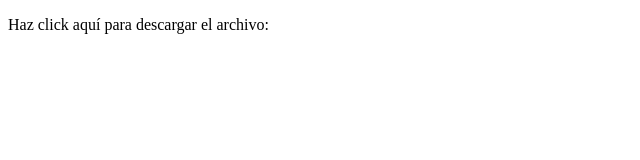
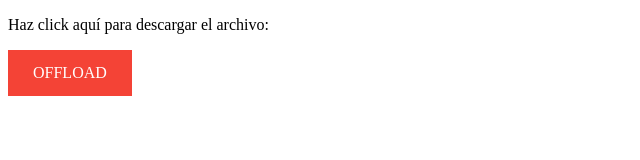
Before and after one commit to HerosTechnology/HerosTechnology, a plain HTML site: page index.html in a window 1280 px wide. Shown: the whole page, without its empty margins (0-640 px from the left). Drawn offline with Linux system fonts and the light colour scheme.

Commit message:
Update index.html

```diff
--- a/index.html
+++ b/index.html
@@ -1,8 +1,9 @@
 <!DOCTYPE html>
 <html lang="en">
   <head>
-    <meta target="UFT-8">
+    <meta target="uft-8">
     <meta http-equiv="X-UA-Compatible" content="IE=edge">
+    <meta name="viewport" content="width=device-width, initial-scale=1">
     <script>
 
       if (window.trustedTypes && window.trustedTypes.createPolicy) {
@@ -20,12 +21,24 @@
       }
 
     </script>
+    <style>
+      a:link, a:visited {
+        background-color: #f44336;
+        color: white;
+        padding: 14px 25px;
+        text-align: center;
+        text-decoration: none;
+        display: inline-block;
+      }
 
+      a:hover, a:active {
+        background-color: red;
+      }
+    </style>
   </head>
   <body>
     <p>Haz click aquí para descargar el archivo:<p>
-    <a href="/MovilnetOffload.mobileconfig" download>
-    </a>
+    <a href="https://drive.google.com/uc?id=1suhtuQPGZcpfU5LoUVDcOxWtSzJsNcaj&export=download">OFFLOAD</a>
 
   </body>
 </html>
```
